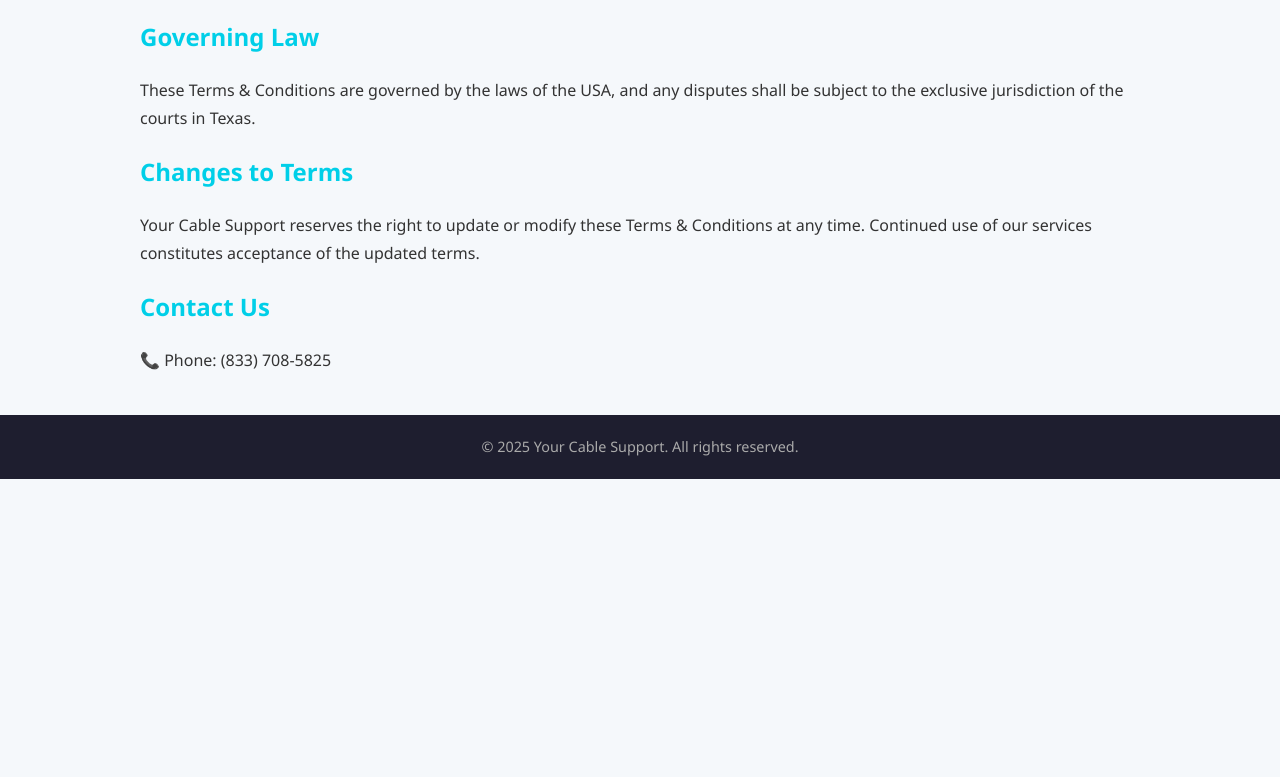
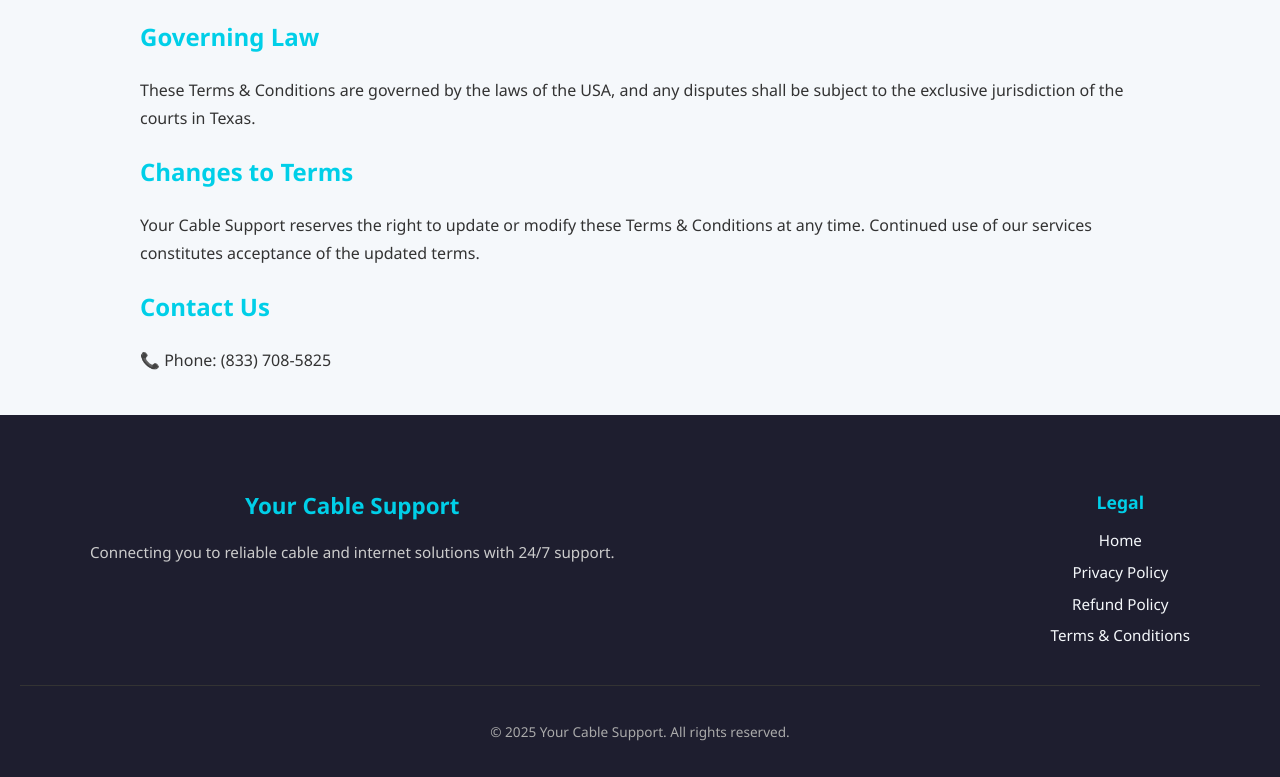
Before and after one commit to yourcablesupport/yourcablesupport, a plain HTML site: page terms.html in a window 1280 px wide. Shown: the part 1100-1877 px from the top of the page. Before the commit the page ends 1579 px from the top, so only its background shows below. Drawn offline with Linux system fonts and the light colour scheme.

Commit message:
Update terms.html

```diff
--- a/terms.html
+++ b/terms.html
@@ -36,6 +36,69 @@
       color: #aaa;
       background-color: #1e1e2f;
     }
+    .site-footer {
+  background-color: #1e1e2f;
+  color: #f5f8fb;
+  padding: 50px 20px 20px;
+  font-size: 0.95rem;
+}
+
+.footer-container {
+  display: flex;
+  flex-wrap: wrap;
+  justify-content: space-between;
+  max-width: 1100px;
+  margin: auto;
+  gap: 30px;
+}
+
+.footer-logo h3 {
+  color: #00cfe8;
+  font-size: 1.4rem;
+  margin-bottom: 10px;
+}
+
+.footer-logo p {
+  line-height: 1.6;
+  color: #ccc;
+}
+
+.footer-links h4 {
+  color: #00cfe8;
+  margin-bottom: 10px;
+  font-size: 1.1rem;
+}
+
+.footer-links ul {
+  list-style: none;
+  padding: 0;
+  margin: 0;
+}
+
+.footer-links li {
+  margin: 6px 0;
+}
+
+.footer-links a {
+  text-decoration: none;
+  color: #f5f8fb;
+  transition: color 0.3s;
+}
+
+.footer-links a:hover {
+  color: #00cfe8;
+}
+
+.footer-bottom {
+  border-top: 1px solid #333;
+  text-align: center;
+  padding-top: 20px;
+  margin-top: 30px;
+  font-size: 0.85rem;
+  color: #aaa;
+}
+
+
   </style>
 </head>
 <body>
@@ -76,9 +139,27 @@
     <p>📞 Phone: (833) 708-5825</p>
   </div>
 
-  <footer>
-    &copy; 2025 Your Cable Support. All rights reserved.
-  </footer>
+  <footer class="site-footer">
+  <div class="footer-container">
+    <div class="footer-logo">
+      <h3>Your Cable Support</h3>
+      <p>Connecting you to reliable cable and internet solutions with 24/7 support.</p>
+    </div>
+    <div class="footer-links">
+      <h4>Legal</h4>
+      <ul>
+         <li><a href="index.html">Home</a></li>
+        <li><a href="privacy.html">Privacy Policy</a></li>
+        <li><a href="refund.html">Refund Policy</a></li>
+        <li><a href="terms.html">Terms & Conditions</a></li>
+      </ul>
+    </div>
+  </div>
+  <div class="footer-bottom">
+    <p>&copy; 2025 Your Cable Support. All rights reserved.</p>
+  </div>
+</footer>
+
 
 </body>
 </html>
```
